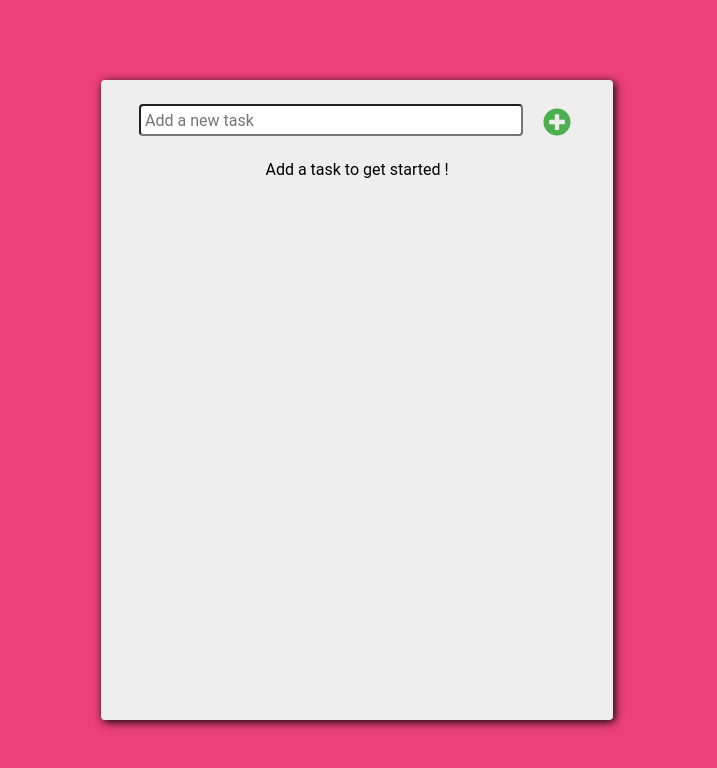
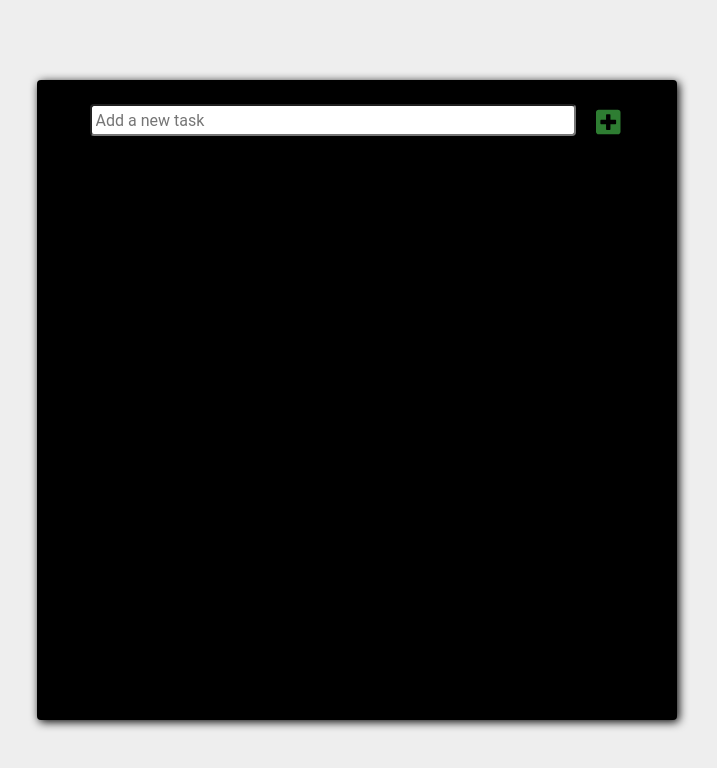
Before and after one commit to KaushikDev/reactodo, a React (Create React App) app: page / in a window 1280 px wide. Shown: the top 768 px of the page, without its empty margins (283-1000 px from the left). Built offline with nearby package versions, Linux system fonts and the light colour scheme.

Commit message:
Updated dark theme

```diff
--- a/src/components/TodoForm.js
+++ b/src/components/TodoForm.js
@@ -1,6 +1,6 @@
 import React, { useState } from "react";
 import { FontAwesomeIcon } from "@fortawesome/react-fontawesome";
-import { faPlusCircle } from "@fortawesome/free-solid-svg-icons";
+import { faPlusCircle, faPlusSquare } from "@fortawesome/free-solid-svg-icons";
 import "../sass/TodoForm.scss";
 
 const TodoForm = ({ addToList }) => {
@@ -27,8 +27,8 @@ const TodoForm = ({ addToList }) => {
       />
       <button className="form__fields">
         <FontAwesomeIcon
-          icon={faPlusCircle}
-          style={{ color: "#4CAF50", fontSize: "1.75rem" }}
+          icon={faPlusSquare}
+          style={{ color: "#2E7D32", fontSize: "1.75rem" }}
         />
       </button>
     </form>
--- a/src/components/TodoItem.js
+++ b/src/components/TodoItem.js
@@ -1,6 +1,6 @@
 import React from "react";
 import { FontAwesomeIcon } from "@fortawesome/react-fontawesome";
-import { faMinusCircle } from "@fortawesome/free-solid-svg-icons";
+import { faMinusCircle, faTrashAlt } from "@fortawesome/free-solid-svg-icons";
 import "../sass/TodoItem.scss";
 
 
@@ -23,7 +23,7 @@ const TodoItem = ({ todo, index, removeTodo, markStatus }) => {
         onClick={() => removeTodo(index)}
         style={{ cursor: "pointer" }}
       >
-       <FontAwesomeIcon icon={faMinusCircle} />
+       <FontAwesomeIcon icon={faTrashAlt} />
 
       </span>
     </div>
--- a/src/components/TodoList.js
+++ b/src/components/TodoList.js
@@ -21,7 +21,11 @@ const TodoList = () => {
     const markStatus = (index) => {
         const updatedTodos = [...todos];
         updatedTodos[index].done = !updatedTodos[index].done;
-        setTodos(updatedTodos);
+        //setTodos(updatedTodos);
+        const doneTodos = updatedTodos.filter(todo => {if(todo.done) return todo});
+        const notDoneTodos = updatedTodos.filter(todo => {if(!todo.done) return todo});
+        setTodos([...notDoneTodos, ...doneTodos]);
+
 }
     return(
         <div className="todo__list">
--- a/src/sass/App.scss
+++ b/src/sass/App.scss
@@ -2,7 +2,7 @@
     src: url("../assets/fonts/Montserrat-Regular.ttf");
     font-family: "Montserrat", sans-serif;
   }
-$background-color: #EC407A;
+$background-color: #eee;
 
 
 *{
--- a/src/sass/TodoForm.scss
+++ b/src/sass/TodoForm.scss
@@ -19,6 +19,7 @@ form{
         width:auto;
         background: transparent;
         border: none;
+        cursor: pointer;
     }
 
     .form__fields{
--- a/src/sass/TodoItem.scss
+++ b/src/sass/TodoItem.scss
@@ -1,5 +1,5 @@
 .todo__item{
-    border-bottom: 1px solid #ddd;
+    border-bottom: 1px solid #aaa;
     padding: 1rem;
     width: 100%;
     height: auto;
@@ -13,12 +13,13 @@
        width: auto;
        font-size: 1.2rem;
        cursor: pointer;
+       color: #fff;
     }
 
     span{
         width: auto;
         font-weight: bolder;
-        color:#EC407A ;
+        color:#B71C1C ;
 
     }
 
--- a/src/sass/TodoList.scss
+++ b/src/sass/TodoList.scss
@@ -1,4 +1,4 @@
-$list-color : #eee;
+$list-color : #000;
 
 
 .todo__list{
@@ -13,13 +13,13 @@ $list-color : #eee;
     overflow-y: auto;
 }
 
-@media screen and (min-width: 320px) and (max-width: 728px){
+@media screen and (min-width: 280px) and (max-width: 768px){
     .todo__list{
         background: $list-color;
         box-shadow: 2px 2px 10px #000;
         border-radius: 0.25rem;
-        width: 90vw;
-        height: 90vh;
+        width: 98vw;
+        height: 98vh;
         display: flex;
         flex-direction: column;
         align-items: center;
@@ -28,12 +28,12 @@ $list-color : #eee;
 }
 
 
-@media screen and (min-width: 729px) {
+@media screen and (min-width: 768px) {
     .todo__list{
         background: $list-color;
         box-shadow: 2px 2px 10px #000;
         border-radius: 0.25rem;
-        width: 40vw;
+        width: 50vw;
         height: 80vh;
         display: flex;
         flex-direction: column;
```
